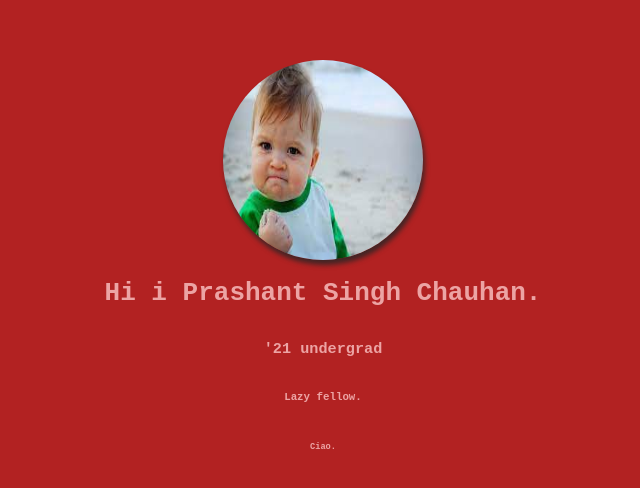
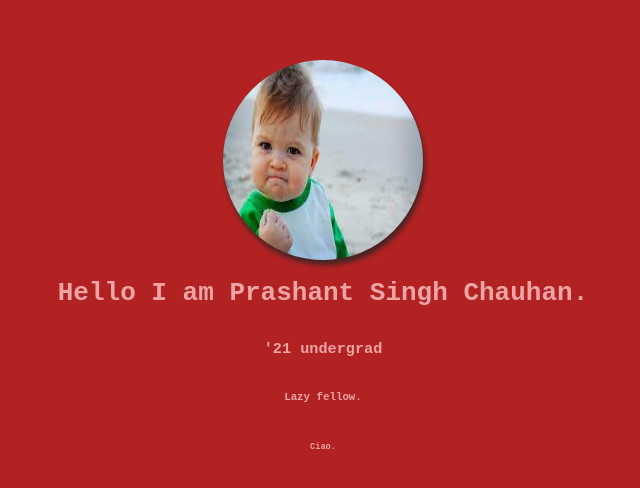
Before and after one commit to percius47/portfolio-demo, a plain HTML site: page index.html in a window 1280 px wide. Shown: the part 134-622 px from the top of the page, without its empty margins (317-957 px from the left). Drawn offline with Linux system fonts and the light colour scheme.

Commit message:
Update index.html
style- text update

```diff
--- a/index.html
+++ b/index.html
@@ -9,7 +9,7 @@
 <body>
     <header class="site-header">
         <img class="profile-pic" src="dp.jpg">
-             <h1>Hi i Prashant Singh Chauhan.</h1>
+             <h1>Hello I am Prashant Singh Chauhan.</h1>
     <h3>'21 undergrad    </h3>
     <h5>Lazy fellow.</h5>
     <h6>Ciao.</h6>
```
